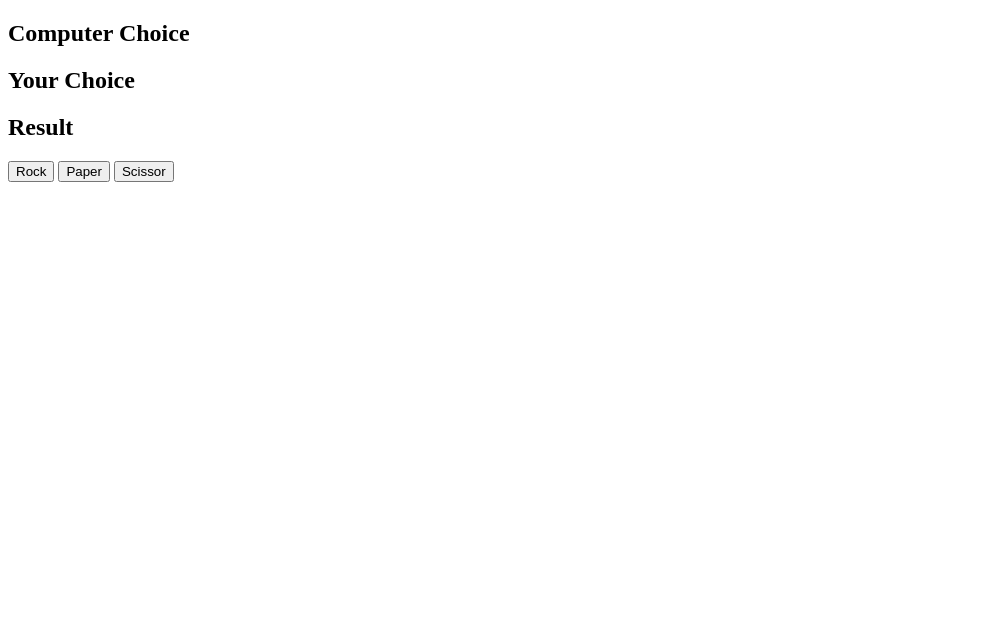
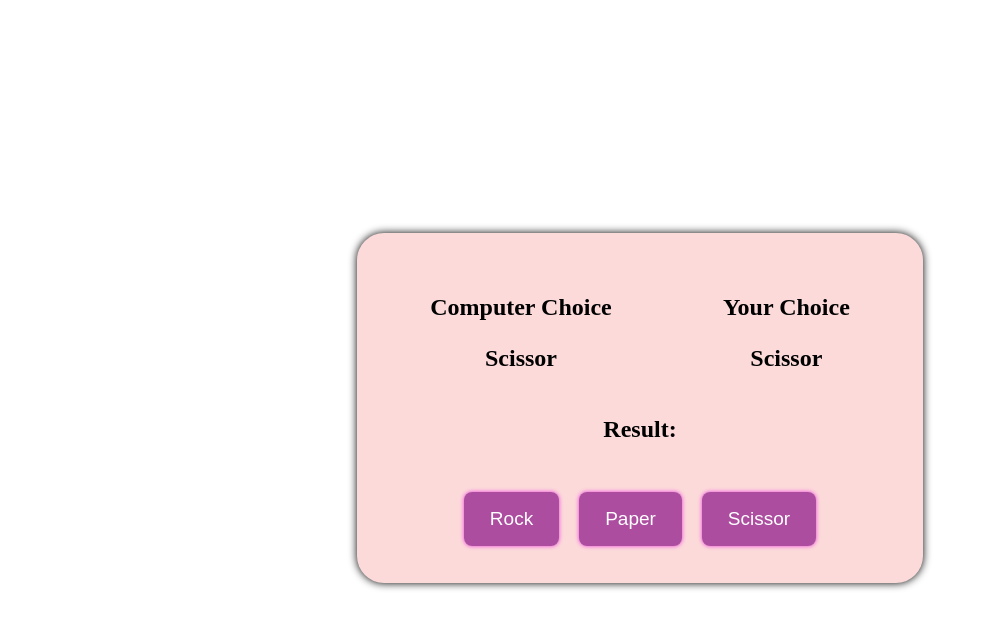
Before and after one commit to abubakar1010/rps_game, a plain HTML site: page index.html in a window 1280 px wide. Shown: the whole page, without its empty margins (0-985 px from the left). Drawn offline with Linux system fonts and the light colour scheme.

Commit message:
finished markup and styles

```diff
--- a/index.html
+++ b/index.html
@@ -4,17 +4,30 @@
     <meta charset="UTF-8">
     <meta name="viewport" content="width=device-width, initial-scale=1.0">
     <title>Rock Paper Scissor</title>
+    <link rel="stylesheet" href="styles/style.css">
 </head>
 <body >
 
-    <section>
-        <h1>Computer Choice <span id="computer-choice"></span></h1>
-        <h1>Your Choice <span id="user-choice"></span></h1>
-        <h2>Result <span id="result"></span></h2>
+    <section class="parent">
+        <section id="choice-container">
+            <div class="choices">
+                <div>
+                    <p>Computer Choice</p>
+                    <p id="computer-choice">Scissor</p>
+                </div>
+                <div>
+                    <p>Your Choice</p>
+                    <p id="user-choice">Scissor</p>
+                </div>
+            </div>
+            <h2>Result: <span id="result"></span></h2>
+        </section>
+
+        <div id="btns">
+            <button id="rock">Rock</button>
+        <button id="paper">Paper</button>
+        <button id="scissor">Scissor</button>
+        </div>
     </section>
-
-    <button id="rock">Rock</button>
-    <button id="paper">Paper</button>
-    <button id="scissor">Scissor</button>
 </body>
 </html>
--- /dev/null
+++ b/styles/style.css
@@ -0,0 +1,52 @@
+body{
+    height: 100vh;
+    display: flex;
+    justify-content: center;
+    align-items: center;
+    flex-direction: column;
+}
+
+.parent{
+    background: rgb(252, 218, 218);
+    box-shadow: 0 0 8px;
+    border-radius: 27px;
+    padding: 30px;
+    width: 40%;
+    height: 290px;
+    display: flex;
+    justify-content: center;
+    align-items: center;
+    flex-direction: column;
+
+}
+
+#choice-container{
+    width: 100%;
+    text-align: center;
+    /* padding: 0 23px; */
+    margin-bottom: 30px;
+}
+
+.choices{
+    display: flex;
+    justify-content: space-between;
+    padding: 0 43px;
+    font-size: 24px;
+    font-weight: 600;
+
+}
+#btns{
+    display: flex;
+    gap: 20px;
+}
+
+#btns button{
+
+    background: rgba(128, 0, 128, 0.646);
+    border: 0;
+    border-radius: 8px;
+    padding: 16px 26px;
+    box-shadow: 0 0 4px rgb(236, 61, 222);
+    color: white;
+    font-size: 19px;
+}
```
